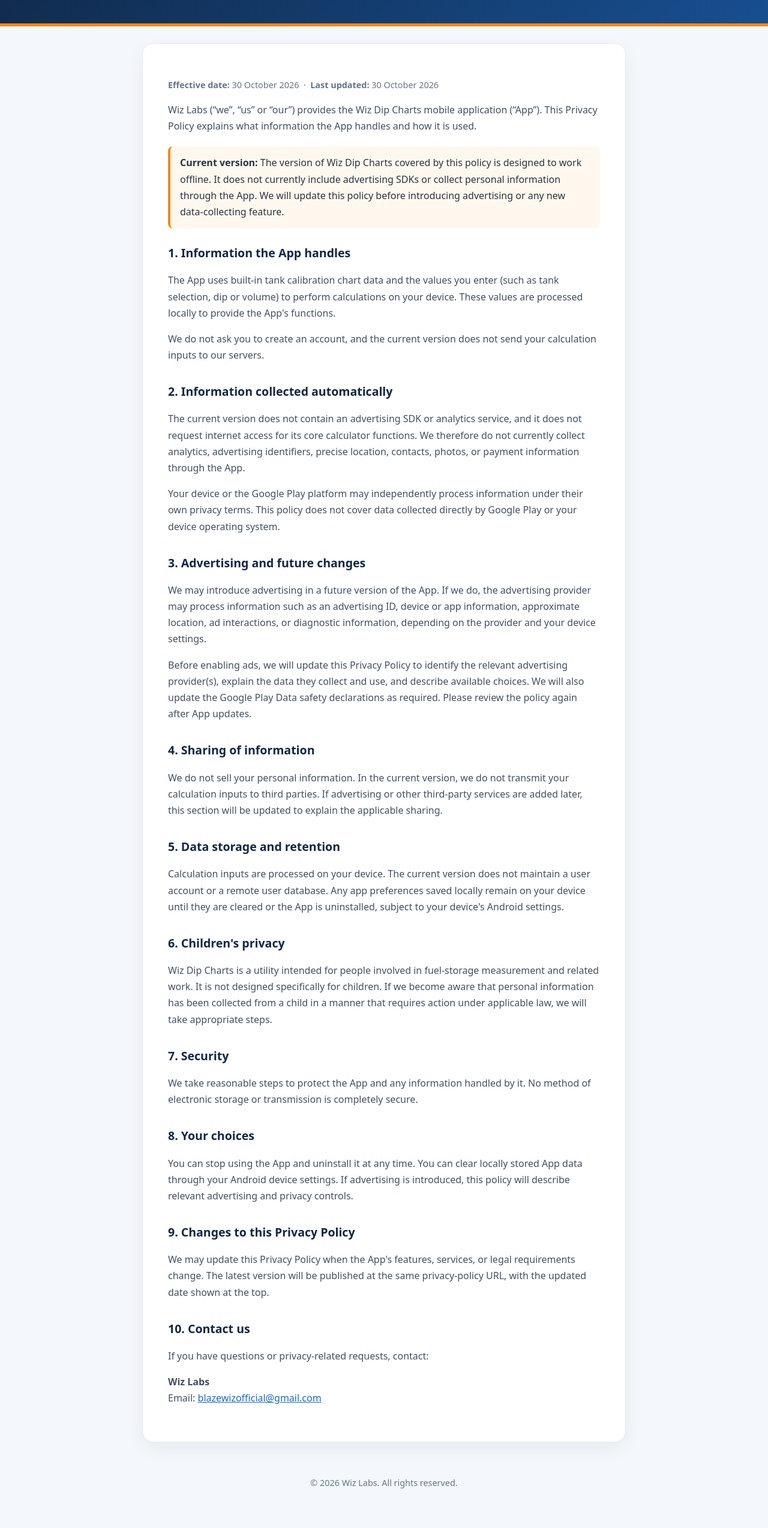
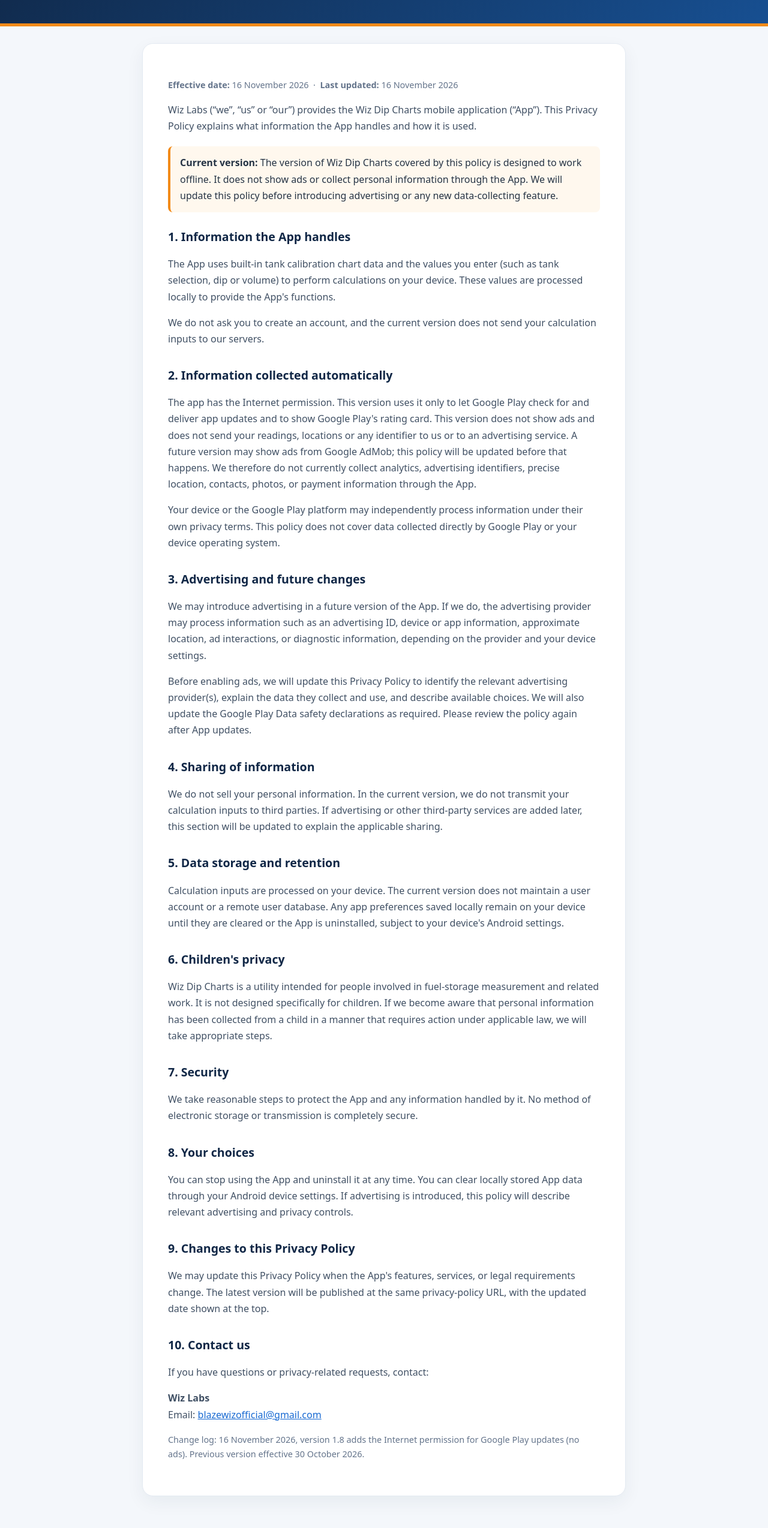
Before and after one commit to therealwiz007/Wiz-Dip-Charts, a plain HTML site: page privacy-policy.html in a window 1280 px wide. Shown: the part 169-2717 px from the top of the page at 60% size. Before the commit the page ends 2690 px from the top, so only its background shows below. Drawn offline with Linux system fonts and the light colour scheme.

Commit message:
Listing en-US + hi-IN, changelogs/6.txt, policy and README wording for 1.8
Remove the no-ads / no-internet claims; add the Internet-permission paragraph
(Google Play updates only, no ads), new effective date with a change log line.

Co-Authored-By: Claude Opus 5.5 <noreply@anthropic.com>

```diff
--- a/privacy-policy.html
+++ b/privacy-policy.html
@@ -36,12 +36,12 @@
 </header>
 <main>
 <article>
-  <p class="updated"><strong>Effective date:</strong> 30 October 2026 &nbsp;·&nbsp; <strong>Last updated:</strong> 30 October 2026</p>
+  <p class="updated"><strong>Effective date:</strong> 16 November 2026 &nbsp;·&nbsp; <strong>Last updated:</strong> 16 November 2026</p>
 
   <p>Wiz Labs (“we”, “us” or “our”) provides the Wiz Dip Charts mobile application (“App”). This Privacy Policy explains what information the App handles and how it is used.</p>
 
   <div class="notice">
-    <strong>Current version:</strong> The version of Wiz Dip Charts covered by this policy is designed to work offline. It does not currently include advertising SDKs or collect personal information through the App. We will update this policy before introducing advertising or any new data-collecting feature.
+    <strong>Current version:</strong> The version of Wiz Dip Charts covered by this policy is designed to work offline. It does not show ads or collect personal information through the App. We will update this policy before introducing advertising or any new data-collecting feature.
   </div>
 
   <h2>1. Information the App handles</h2>
@@ -49,7 +49,7 @@
   <p>We do not ask you to create an account, and the current version does not send your calculation inputs to our servers.</p>
 
   <h2>2. Information collected automatically</h2>
-  <p>The current version does not contain an advertising SDK or analytics service, and it does not request internet access for its core calculator functions. We therefore do not currently collect analytics, advertising identifiers, precise location, contacts, photos, or payment information through the App.</p>
+  <p>The app has the Internet permission. This version uses it only to let Google Play check for and deliver app updates and to show Google Play's rating card. This version does not show ads and does not send your readings, locations or any identifier to us or to an advertising service. A future version may show ads from Google AdMob; this policy will be updated before that happens. We therefore do not currently collect analytics, advertising identifiers, precise location, contacts, photos, or payment information through the App.</p>
   <p>Your device or the Google Play platform may independently process information under their own privacy terms. This policy does not cover data collected directly by Google Play or your device operating system.</p>
 
   <h2>3. Advertising and future changes</h2>
@@ -79,6 +79,7 @@
   <p><strong>Wiz Labs</strong><br>
   Email: <a href="mailto:blazewizofficial@gmail.com">blazewizofficial@gmail.com</a></p>
 
+  <p class="updated">Change log: 16 November 2026, version 1.8 adds the Internet permission for Google Play updates (no ads). Previous version effective 30 October 2026.</p>
 </article>
 </main>
 <footer>© 2026 Wiz Labs. All rights reserved.</footer>
```
Also changed, not shown: fastlane/metadata/android/en-US/changelogs/6.txt (added), fastlane/metadata/android/en-US/full_description.txt, fastlane/metadata/android/en-US/short_description.txt, fastlane/metadata/android/en-US/title.txt, fastlane/metadata/android/hi-IN/changelogs/6.txt (added), fastlane/metadata/android/hi-IN/full_description.txt (added), fastlane/metadata/android/hi-IN/short_description.txt (added), fastlane/metadata/android/hi-IN/title.txt (added), 2 other files.
